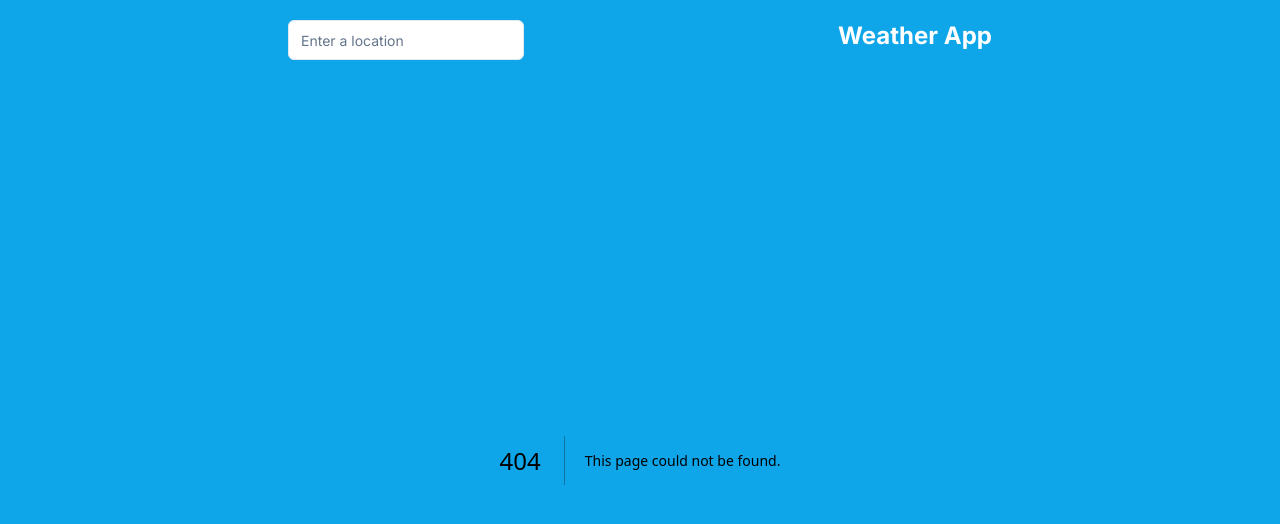
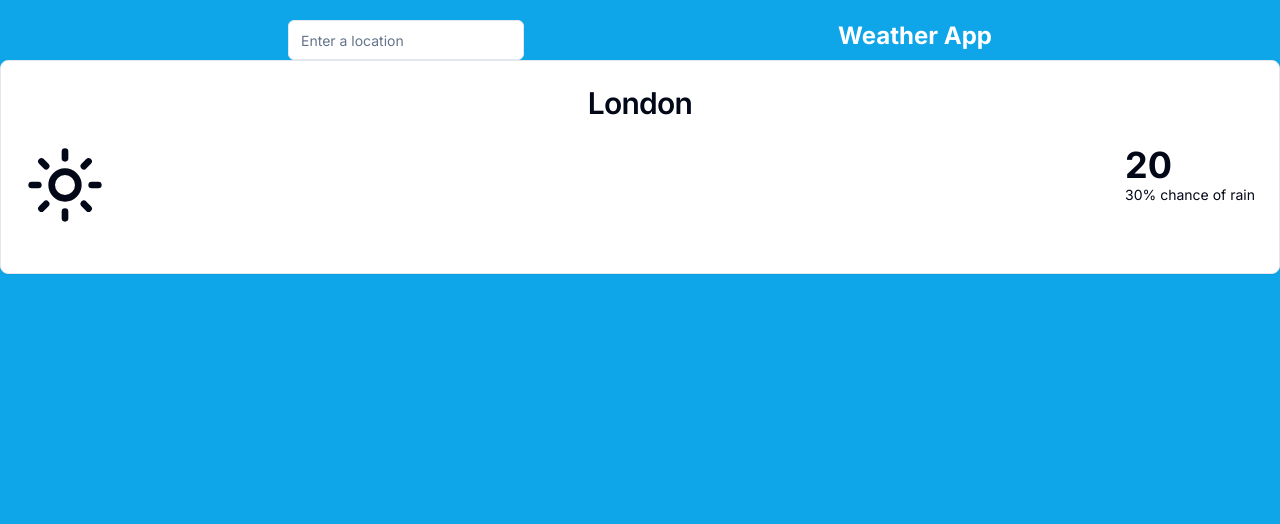
Before and after one commit to emersonh-xyz/weather-app, a Next.js app: page /details-page in a window 1280 px wide. Before the commit this address had no page. Shown: the top 524 px of the page. Built offline with nearby package versions, Linux system fonts and the light colour scheme.

Commit message:
created details-page folder and page.tsx file

```diff
--- /dev/null
+++ b/src/app/details-page/page.tsx
@@ -0,0 +1,9 @@
+import WeatherCard from "../components/weather/weather-card";
+
+export default function Details() {
+  return (
+    <div>
+      <WeatherCard location="London" temperature={20} rainChance={30} />
+    </div>
+  )
+}
```
